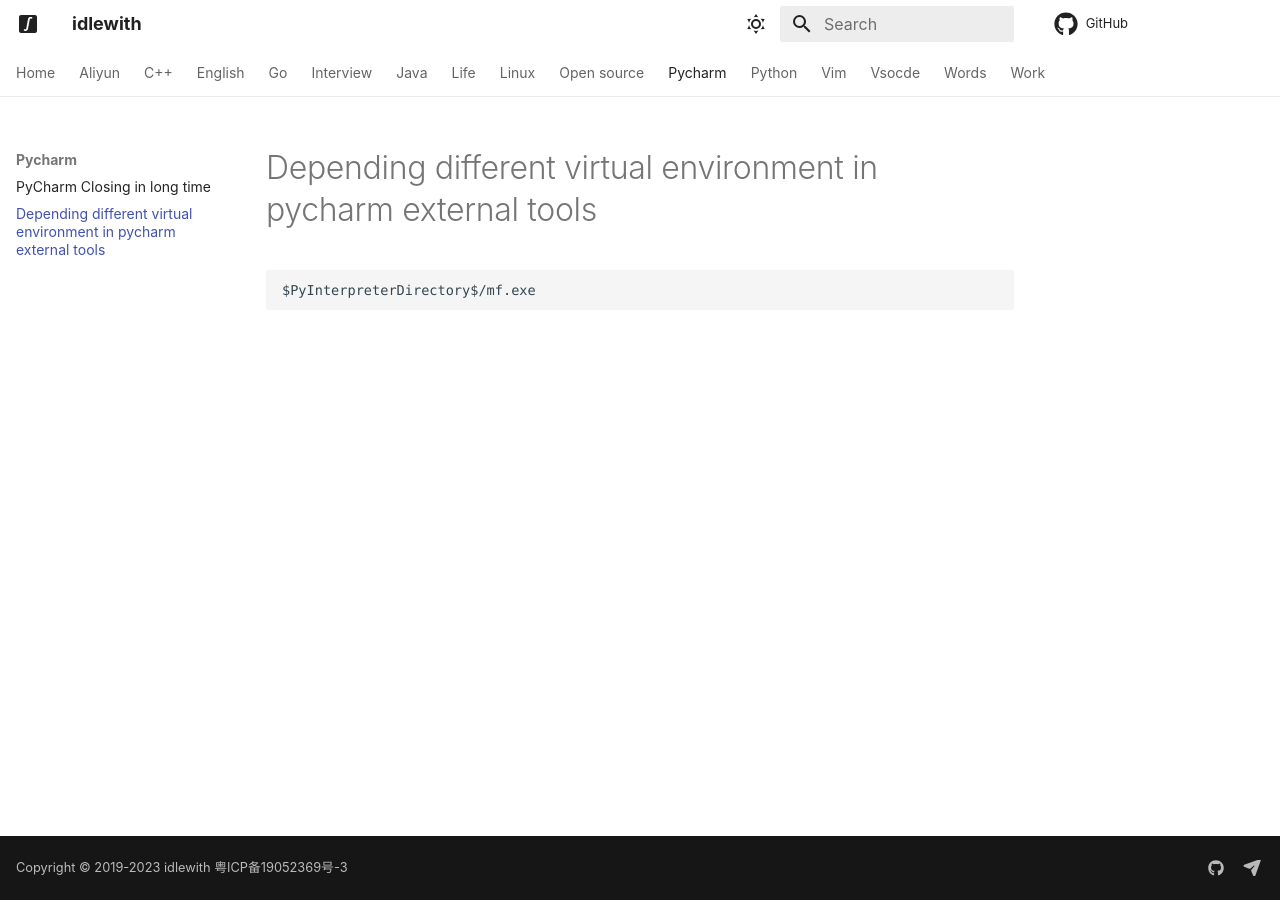
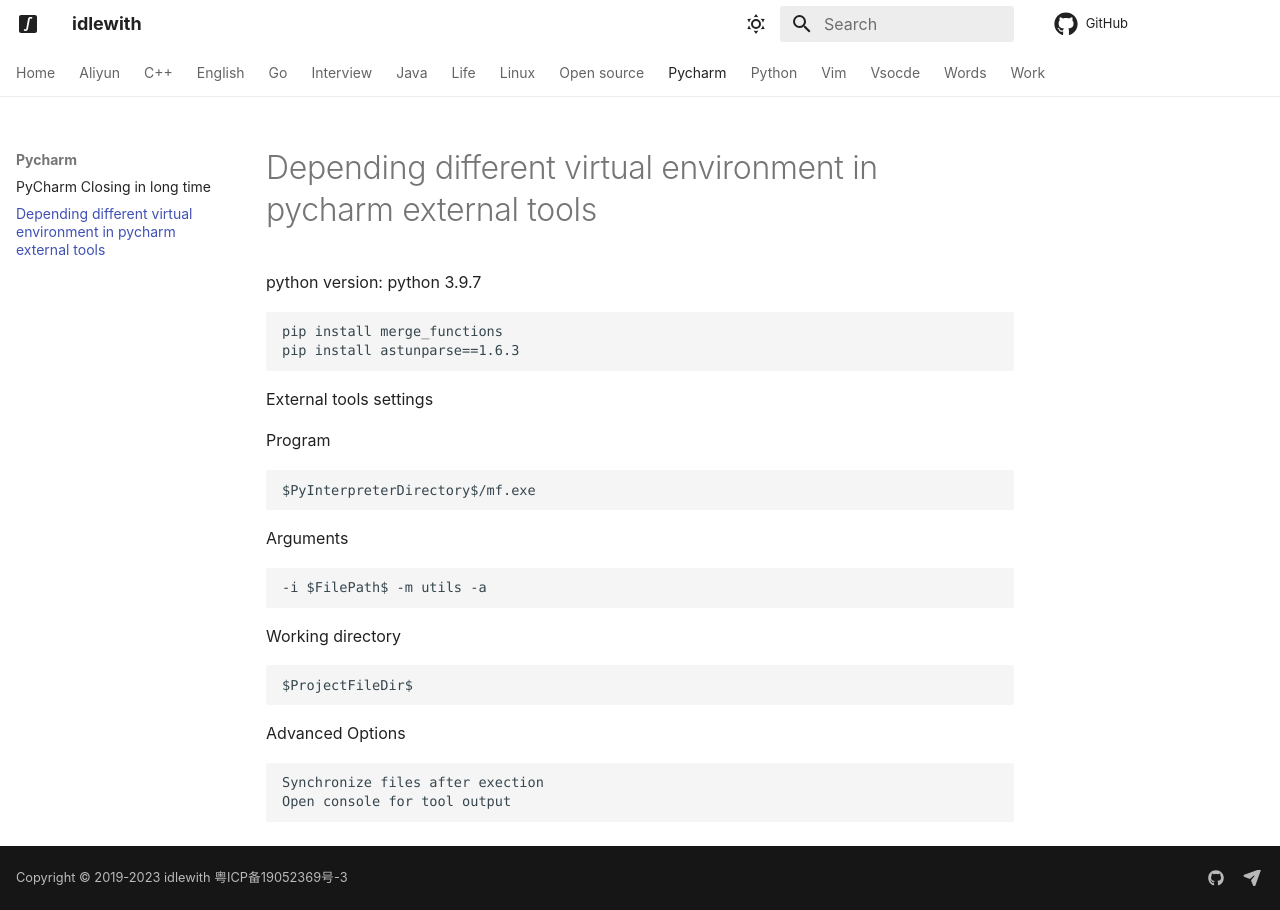
Before and after one commit to idlewith/blog, an MkDocs documentation site: the page built from docs/pycharm/depending_different_virtual_env.md, in a window 1280 px wide. Built offline with MkDocs 1.6.1 and Material for MkDocs 9.7.7, drawn with Linux system fonts in a browser that asks for light colours; comment, search, counter and statistics services are not loaded.

Commit message:
add merge_functions using docs

````diff
--- a/docs/pycharm/depending_different_virtual_env.md
+++ b/docs/pycharm/depending_different_virtual_env.md
@@ -1,6 +1,35 @@
 # Depending different virtual environment in pycharm external tools
 
+python version: python 3.9.7
+
+```
+pip install merge_functions
+pip install astunparse==1.6.3
+```
+
+External tools settings
+
+Program
 
 ```shell
 $PyInterpreterDirectory$/mf.exe
 ```
+
+Arguments
+
+```
+-i $FilePath$ -m utils -a
+```
+
+Working directory
+
+```
+$ProjectFileDir$
+```
+
+Advanced Options
+
+```
+Synchronize files after exection
+Open console for tool output
+```
````
